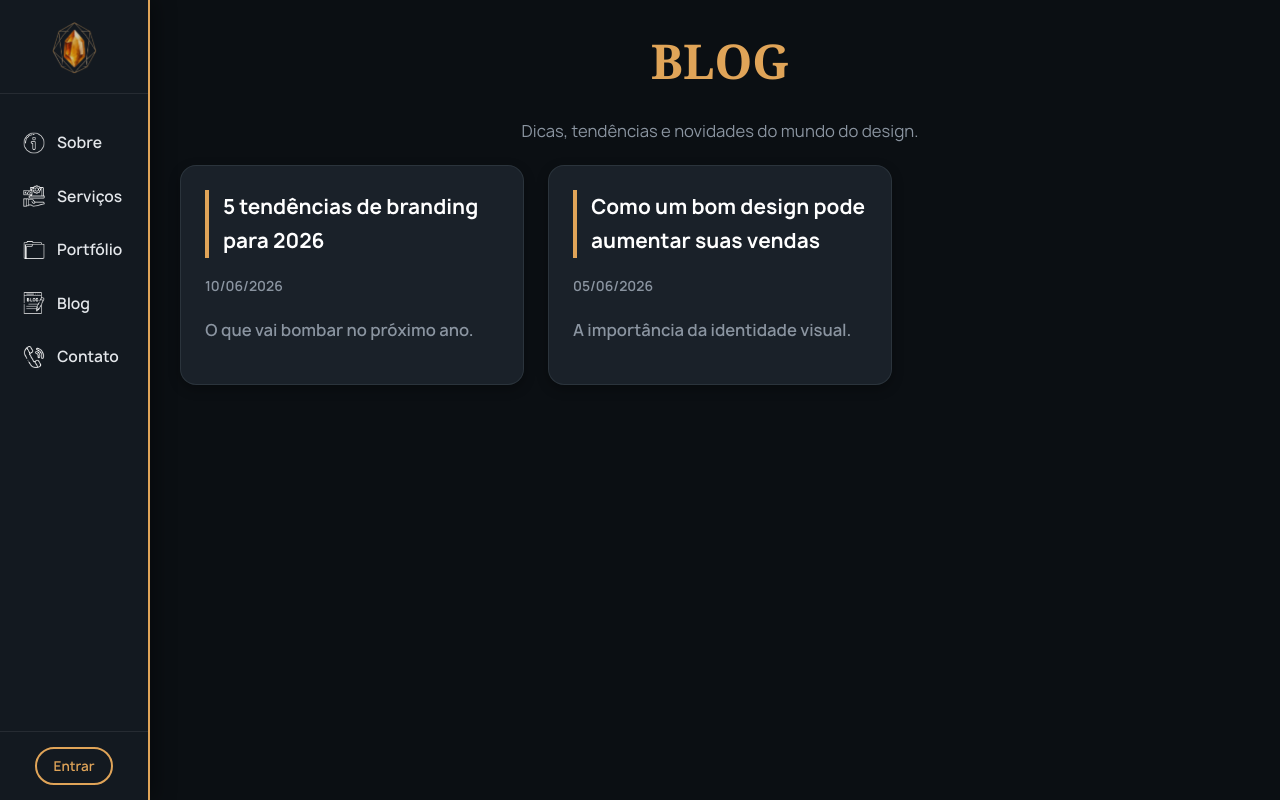
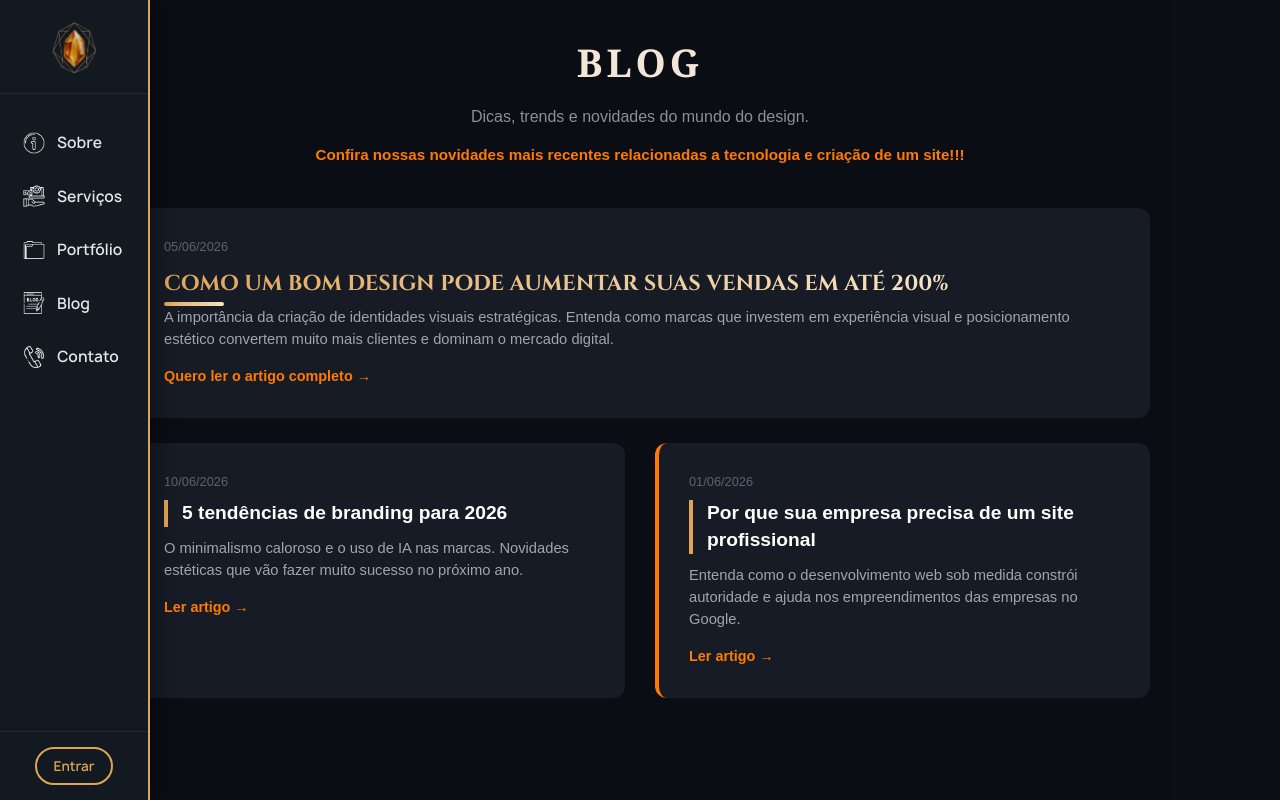
Before and after one commit to IsaqueA-B/Studio-Ambar, a React (Vite) app: page /blog in a window 1280 px wide. Built offline with nearby package versions, Linux system fonts and the light colour scheme; a web font is replaced by a local one.

Commit message:
Guilherme-Blog_E_Contato-23_06_2026

```diff
--- a/src/pages/Blog.jsx
+++ b/src/pages/Blog.jsx
@@ -1,32 +1,59 @@
 import React from 'react';
-import { Link } from 'react-router-dom';
 
-const postsEstaticos = [
-    { id: 1, titulo: '5 tendências de branding para 2026', data: '10/06/2026', resumo: 'O que vai bombar no próximo ano.' },
-    { id: 2, titulo: 'Como um bom design pode aumentar suas vendas', data: '05/06/2026', resumo: 'A importância da identidade visual.' },
-];
+export default function Blog() {
+    return (
+        <div className="blog-container">
+            {/* Cabeçalho do Blog */}
+            <header className="blog-header">
+                <h1 className="blog-title">BLOG</h1>
+                <p className="blog-subtitle">Dicas, trends e novidades do mundo do design.</p>
+                <p className="blog-highlight">
+                    Confira nossas novidades mais recentes relacionadas a tecnologia e criação de um site!!!
+                </p>
+            </header>
 
-function Blog() {
-    return (
-        <main className="p-20 animacao-entrada">
-            <section className="text-center mb-20">
-                <h1>Blog</h1>
-                <p>Dicas, tendências e novidades do mundo do design.</p>
+            {/* SEÇÃO 1: Manchete Principal (Horizontal Larga) */}
+            <section className="blog-section-row">
+                <div className="blog-card">
+                    <div className="blog-card-content">
+                        <span className="blog-date">05/06/2026</span>
+                        <h2 className="blog-main-title">
+                            Como um bom design pode aumentar suas vendas em até 200%
+                        </h2>
+                        <p className="blog-description">
+                            A importância da criação de identidades visuais estratégicas. Entenda como marcas que investem em experiência visual e posicionamento estético convertem muito mais clientes e dominam o mercado digital.
+                        </p>
+                        <span className="blog-read-more">Quero ler o artigo completo →</span>
+                    </div>
+                </div>
             </section>
 
-            <div className="grid-3x3 mb-20">
-                {postsEstaticos.map((post) => (
-                    <Link to={`/blog/${post.id}`} className="btn-card" key={post.id}>
-                        <div className="card">
-                            <h3>{post.titulo}</h3>
-                            <p><small>{post.data}</small></p>
-                            <p>{post.resumo}</p>
-                        </div>
-                    </Link>
-                ))}
-            </div>
-        </main>
+            {/* SEÇÃO 2: Duas Colunas (Tendências e Mercado) */}
+            <section className="blog-section-grid">
+                <div className="blog-card">
+                    <div className="blog-card-content">
+                        <span className="blog-date">10/06/2026</span>
+                        <h3 className="blog-card-title">5 tendências de branding para 2026</h3>
+                        <p className="blog-description">
+                            O minimalismo caloroso e o uso de IA nas marcas. Novidades estéticas que vão fazer muito sucesso no próximo ano.
+                        </p>
+                        <span className="blog-read-more">Ler artigo →</span>
+                    </div>
+                </div>
+
+                <div className="blog-card">
+                    <div className="blog-card-content">
+                        <span className="blog-date">01/06/2026</span> {/* Data corrigida */}
+                        <h3 className="blog-card-title">
+                            Por que sua empresa precisa de um site profissional
+                        </h3>
+                        <p className="blog-description">
+                            Entenda como o desenvolvimento web sob medida constrói autoridade e ajuda nos empreendimentos das empresas no Google.
+                        </p>
+                        <span className="blog-read-more">Ler artigo →</span>
+                    </div>
+                </div>
+            </section>
+        </div>
     );
 }
-
-export default Blog;
--- a/src/pages/Servicos.jsx
+++ b/src/pages/Servicos.jsx
@@ -12,7 +12,6 @@ const servicosEstaticos = [
     { nome: 'Manual da Marca', desc: 'Documento completo com regras de uso da identidade visual.', valor: 'R$ 900' },
     { nome: 'Criação de Banners', desc: 'Banners digitais para sites, campanhas e anúncios.', valor: 'R$ 150' },
     { nome: 'Consultoria de Branding', desc: 'Estratégias para fortalecer posicionamento e presença da marca.', valor: 'R$ 700' },
-
 
 ];
 
@@ -33,6 +32,10 @@ function Servicos() {
                     </div>
                 ))}
             </div>
+
+            <div className="text-center">
+                <p><em>Seção de FAQ opcional no futuro.</em></p>
+            </div>
         </main>
     );
 }
--- /dev/null
+++ b/src/styles/blog.css
@@ -0,0 +1,100 @@
+/* Container principal com fundo escuro e centralização */
+.blog-container {
+    background-color: #0a0d14;
+    color: #ffffff;
+    padding: 30px 20px;
+    font-family: sans-serif;
+    max-width: 1060px;
+    margin: 0 auto;
+    box-sizing: border-box;
+    width: 100%;
+}
+
+/* Cabeçalho do blog */
+.blog-header {
+    text-align: center;
+    margin-bottom: 40px;
+}
+
+.blog-title {
+    font-size: 2.4rem;
+    letter-spacing: 4px;
+    color: #f3e5d8;
+    margin: 0 0 8px 0;
+}
+
+.blog-subtitle {
+    color: #8a8f98;
+    font-size: 1rem;
+    margin: 0 0 12px 0;
+}
+
+.blog-highlight {
+    color: #ff7a00;
+    font-weight: bold;
+    font-size: 0.95rem;
+}
+
+/* Seções */
+.blog-section-row {
+    margin-bottom: 25px;
+    width: 100%;
+}
+
+.blog-section-grid {
+    display: grid;
+    grid-template-columns: repeat(auto-fit, minmax(330px, 1fr));
+    gap: 30px;
+    width: 100%;
+}
+
+/* Cartões (manchete principal e cards laterais) */
+.blog-card {
+    background-color: #161b26;
+    border-radius: 12px;
+    border-left: 4px solid #ff7a00;
+    box-sizing: border-box;
+}
+
+.blog-card-content {
+    padding: 28px 30px;
+    text-align: left;
+    box-sizing: border-box;
+}
+
+/* Tipografia interna dos cartões */
+.blog-date {
+    color: #5c6370;
+    font-size: 0.8rem;
+    display: block;
+    margin-bottom: 8px;
+}
+
+.blog-main-title {
+    font-size: 1.35rem;
+    margin: 0 0 10px 0;
+    font-weight: bold;
+    line-height: 1.4;
+}
+
+.blog-card-title {
+    font-size: 1.2rem;
+    margin: 0 0 10px 0;
+    font-weight: bold;
+    line-height: 1.4;
+}
+
+.blog-description {
+    color: #a0a5b0;
+    line-height: 1.5;
+    font-size: 0.92rem;
+    margin: 0 0 12px 0;
+}
+
+.blog-read-more {
+    color: #ff7a00;
+    cursor: pointer;
+    font-weight: bold;
+    font-size: 0.9rem;
+    display: inline-block;
+}
--- /dev/null
+++ b/src/styles/contato.css
@@ -0,0 +1,158 @@
+/* Container principal */
+.contato-container {
+    background-color: #0a0d14;
+    color: #ffffff;
+    padding: 30px 20px;
+    font-family: sans-serif;
+    max-width: 1060px;
+    margin: 0 auto;
+    box-sizing: border-box;
+    width: 100%;
+}
+
+/* Cabeçalho */
+.contato-header {
+    text-align: center;
+    margin-bottom: 40px;
+}
+
+.contato-title {
+    font-size: 2.4rem;
+    letter-spacing: 4px;
+    color: #f3e5d8;
+    margin: 0 0 8px 0;
+}
+
+.contato-subtitle {
+    color: #8a8f98;
+    font-size: 1rem;
+    margin: 0;
+}
+
+/* Grid principal (formulário + informações) */
+.contato-main-grid {
+    display: grid;
+    grid-template-columns: repeat(auto-fit, minmax(330px, 1fr));
+    gap: 30px;
+    width: 100%;
+}
+
+/* Cartão padrão */
+.contato-card {
+    background-color: #161b26;
+    border-radius: 12px;
+    box-sizing: border-box;
+    height: fit-content;
+}
+
+.contato-card-content {
+    padding: 28px 30px;
+    box-sizing: border-box;
+}
+
+/* Título com barra laranja */
+.contato-title-wrapper {
+    display: flex;
+    align-items: center;
+    margin-bottom: 22px;
+}
+
+.contato-orange-bar {
+    width: 4px;
+    height: 22px;
+    background-color: #ff7a00;
+    margin-right: 10px;
+    border-radius: 2px;
+}
+
+.contato-card-title {
+    font-size: 1.3rem;
+    font-weight: bold;
+    margin: 0;
+    color: #ffffff;
+}
+
+/* Formulário */
+.contato-form {
+    display: flex;
+    flex-direction: column;
+    gap: 15px;
+}
+
+.contato-input-group {
+    display: flex;
+    flex-direction: column;
+    gap: 6px;
+}
+
+.contato-label {
+    font-size: 0.88rem;
+    color: #a0a5b0;
+    font-weight: 500;
+}
+
+.contato-input,
+.contato-select,
+.contato-textarea {
+    background-color: #0a0d14;
+    border: 1px solid #2a3142;
+    border-radius: 6px;
+    padding: 11px 13px;
+    color: #ffffff;
+    font-size: 0.92rem;
+    outline: none;
+    box-sizing: border-box;
+    width: 100%;
+}
+
+.contato-select {
+    cursor: pointer;
+}
+
+.contato-textarea {
+    min-height: 105px;
+    resize: none;
+    font-family: sans-serif;
+}
+
+.contato-button {
+    background-color: #ff7a00;
+    color: #ffffff;
+    border: none;
+    border-radius: 6px;
+    padding: 12px 22px;
+    font-size: 0.95rem;
+    font-weight: bold;
+    cursor: pointer;
+    margin-top: 5px;
+    align-self: flex-start;
+}
+
+/* Lista de informações */
+.contato-info-list {
+    display: flex;
+    flex-direction: column;
+    gap: 16px;
+}
+
+.contato-info-item {
+    background-color: #0a0d14;
+    padding: 14px 18px;
+    border-radius: 8px;
+    border-left: 4px solid #ff7a00;
+}
+
+.contato-info-label {
+    font-size: 0.78rem;
+    color: #8a8f98;
+    text-transform: uppercase;
+    letter-spacing: 0.6px;
+    display: block;
+    margin-bottom: 3px;
+}
+
+.contato-info-value {
+    font-size: 1rem;
+    color: #ffffff;
+    margin: 0;
+}
--- a/src/styles/index.css
+++ b/src/styles/index.css
@@ -12,3 +12,6 @@
 @import './sobre.css';
 @import './scroll.css';
 @import './home.css';
+
+@import './blog.css';
+@import './contato.css';
```
Also changed, not shown: src/pages/Contato.jsx (+87 -41 lines), src/styles/home.css (line endings or trailing spaces).
